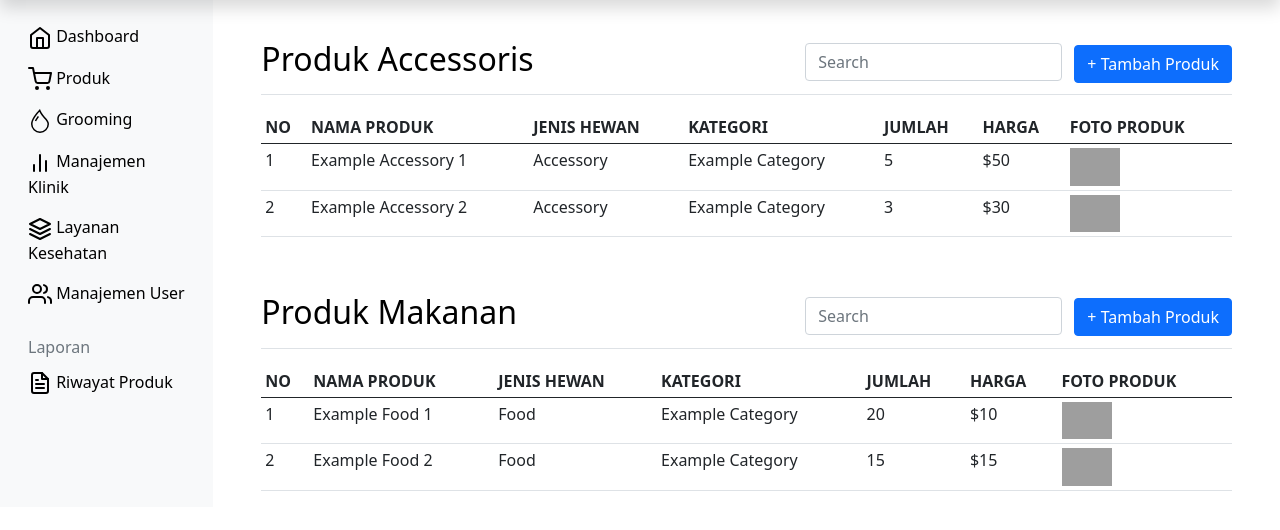
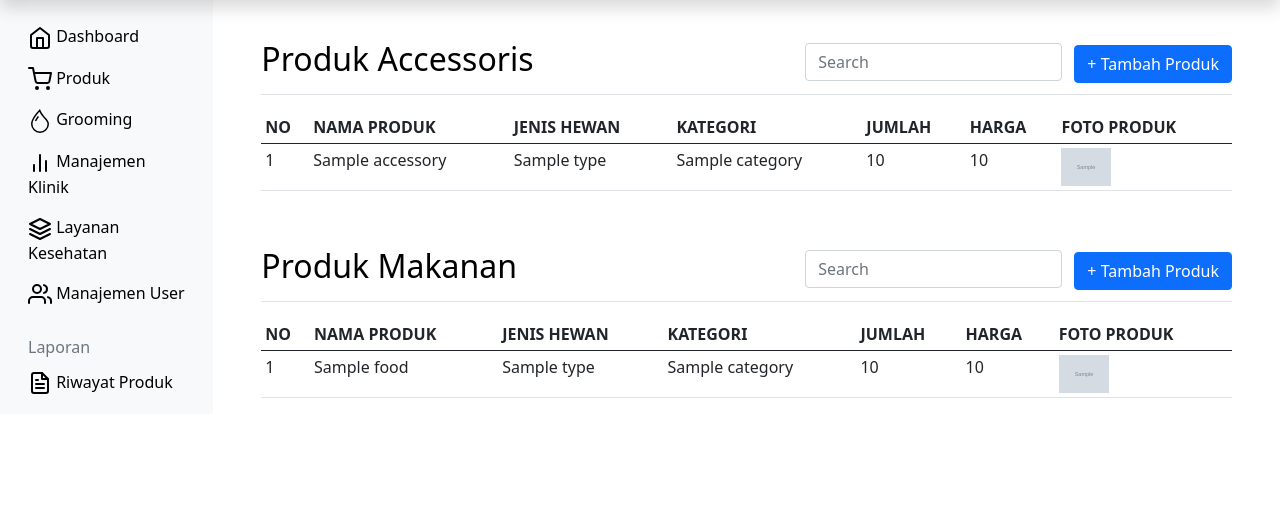
Before and after one commit to mesayuazra/CATs-Petshop, a Flask app: page /aturProduk in a window 1280 px wide. Shown: the part 65-595 px from the top of the page. Run offline with Flask 3, Linux system fonts and the light colour scheme; grey boxes marked "Sample" are stand-in pictures; a database or web service that is not in the repository returns one stand-in record (values such as "Sample title"); grey boxes are pictures that could not be loaded.

Commit message:
update dashboard produk

```diff
--- a/app.py
+++ b/app.py
@@ -5,6 +5,7 @@ from pymongo import MongoClient
 from datetime import datetime
 import os
 from werkzeug.utils import secure_filename
+from bson import ObjectId
 
 password = 'sparta'
 cxn_str = f'mongodb+srv://test:{password}@cluster0.eqimsea.mongodb.net/'
@@ -203,7 +204,68 @@ def uploaded_file(filename):
 
 @app.route('/aturProduk', methods=['GET', 'POST'])
 def aturProduk():
-    return render_template('manageProd.html')
+    accessories = list(db.accessories.find({}))
+    food = list(db.food.find({}))
+    return render_template('manageProd.html', accessories=accessories, food=food)
+@app.route('/api/add-accessory', methods=['POST'])
+def add_accessory():
+    product_name = request.form['productName']
+    product_type = request.form['productType']
+    product_category = request.form['productCategory']
+    product_quantity = int(request.form['productQuantity'])
+    product_price = float(request.form['productPrice'])
+
+    if 'productImage' in request.files:
+        product_image = request.files['productImage']
+        if product_image and allowed_file(product_image.filename):
+            filename = secure_filename(product_image.filename)
+            product_image.save(os.path.join(app.config['UPLOAD_FOLDER'], filename))
+            image_url = os.path.join(app.config['UPLOAD_FOLDER'], filename)
+        else:
+            return jsonify({'result': 'failure', 'msg': 'Invalid image format'})
+    else:
+        image_url = None
+
+    db.accessories.insert_one({
+        'name': product_name,
+        'type': product_type,
+        'category': product_category,
+        'quantity': product_quantity,
+        'price': product_price,
+        'image_url': image_url
+    })
+
+    return jsonify({'result': 'success', 'msg': 'Accessory added successfully'})
+@app.route('/api/add-food', methods=['POST'])
+def add_food():
+    product_name = request.form['productName']
+    product_type = request.form['productType']
+    product_category = request.form['productCategory']
+    product_quantity = int(request.form['productQuantity'])
+    product_price = float(request.form['productPrice'])
+
+    if 'productImage' in request.files:
+        product_image = request.files['productImage']
+        if product_image and allowed_file(product_image.filename):
+            filename = secure_filename(product_image.filename)
+            product_image.save(os.path.join(app.config['UPLOAD_FOLDER'], filename))
+            image_url = os.path.join(app.config['UPLOAD_FOLDER'], filename)
+        else:
+            return jsonify({'result': 'failure', 'msg': 'Invalid image format'})
+    else:
+        image_url = None
+
+    db.food.insert_one({
+        'name': product_name,
+        'type': product_type,
+        'category': product_category,
+        'quantity': product_quantity,
+        'price': product_price,
+        'image_url': image_url
+    })
+
+    return jsonify({'result': 'success', 'msg': 'Food added successfully'})
+
 
 @app.route('/tambahProduk', methods=['GET', 'POST'])
 def tambahProduk():
--- a/templates/manageProd.html
+++ b/templates/manageProd.html
@@ -4,10 +4,7 @@
 <head>
   <meta charset="UTF-8">
   <meta name="viewport" content="width=device-width, initial-scale=1.0">
-  <title>Document</title>
-  <script src="https://cdn.jsdelivr.net/npm/bootstrap@5.0.2/dist/js/bootstrap.bundle.min.js"
-    integrity="sha384-MrcW6ZMFYlzcLA8Nl+NtUVF0sA7MsXsP1UyJoMp4YLEuNSfAP+JcXn/tWtIaxVXM" crossorigin="anonymous">
-  </script>
+  <title>Manage Products</title>
   <link href="https://cdn.jsdelivr.net/npm/bootstrap@5.0.2/dist/css/bootstrap.min.css" rel="stylesheet"
     integrity="sha384-EVSTQN3/azprG1Anm3QDgpJLIm9Nao0Yz1ztcQTwFspd3yD65VohhpuuCOmLASjC" crossorigin="anonymous">
   <link rel="stylesheet" href="{{ url_for('static', filename='css/styleProd.css') }}">
@@ -23,7 +20,8 @@
         <h1 class="h2">Produk Accessoris</h1>
         <div>
           <input class="form-control d-inline w-auto" type="text" placeholder="Search" aria-label="Search">
-          <button class="btn btn-primary d-inline ms-2">+ Tambah Produk</button>
+          <button class="btn btn-primary d-inline ms-2" data-bs-toggle="modal" data-bs-target="#addProductModal">+
+            Tambah Produk</button>
         </div>
       </div>
       <section class="daftar-produk">
@@ -41,24 +39,18 @@
               </tr>
             </thead>
             <tbody>
+              {% for accessory in accessories %}
               <tr>
-                <td>1</td>
-                <td>Example Accessory 1</td>
-                <td>Accessory</td>
-                <td>Example Category</td>
-                <td>5</td>
-                <td>$50</td>
-                <td><img src="example-accessory.jpg" alt="Accessory Image" width="50"></td>
+                <td>{{ loop.index }}</td>
+                <td>{{ accessory.name }}</td>
+                <td>{{ accessory.type }}</td>
+                <td>{{ accessory.category }}</td>
+                <td>{{ accessory.quantity }}</td>
+                <td>{{ accessory.price }}</td>
+                <td><img src="{{ url_for('static', filename=accessory.image_url) }}" alt="Accessory Image" width="50">
+                </td>
               </tr>
-              <tr>
-                <td>2</td>
-                <td>Example Accessory 2</td>
-                <td>Accessory</td>
-                <td>Example Category</td>
-                <td>3</td>
-                <td>$30</td>
-                <td><img src="example-accessory2.jpg" alt="Accessory Image 2" width="50"></td>
-              </tr>
+              {% endfor %}
             </tbody>
           </table>
         </div>
@@ -71,7 +63,8 @@
         <h1 class="h2">Produk Makanan</h1>
         <div>
           <input class="form-control d-inline w-auto" type="text" placeholder="Search" aria-label="Search">
-          <button class="btn btn-primary d-inline ms-2">+ Tambah Produk</button>
+          <button class="btn btn-primary d-inline ms-2" data-bs-toggle="modal" data-bs-target="#addProductModal">+
+            Tambah Produk</button>
         </div>
       </div>
       <section class="daftar-produk">
@@ -89,30 +82,94 @@
               </tr>
             </thead>
             <tbody>
+              {% for food in food %}
               <tr>
-                <td>1</td>
-                <td>Example Food 1</td>
-                <td>Food</td>
-                <td>Example Category</td>
-                <td>20</td>
-                <td>$10</td>
-                <td><img src="example-food.jpg" alt="Food Image" width="50"></td>
+                <td>{{ loop.index }}</td>
+                <td>{{ food.name }}</td>
+                <td>{{ food.type }}</td>
+                <td>{{ food.category }}</td>
+                <td>{{ food.quantity }}</td>
+                <td>{{ food.price }}</td>
+                <td><img src="{{ url_for('static', filename=food.image_url) }}" alt="Food Image" width="50"></td>
               </tr>
-              <tr>
-                <td>2</td>
-                <td>Example Food 2</td>
-                <td>Food</td>
-                <td>Example Category</td>
-                <td>15</td>
-                <td>$15</td>
-                <td><img src="example-food2.jpg" alt="Food Image 2" width="50"></td>
-              </tr>
+              {% endfor %}
             </tbody>
           </table>
         </div>
       </section>
     </div>
   </div>
+
+  <!-- Modal for Adding Product -->
+  <div class="modal fade" id="addProductModal" tabindex="-1" aria-labelledby="addProductModalLabel" aria-hidden="true">
+    <div class="modal-dialog">
+      <div class="modal-content">
+        <div class="modal-header">
+          <h5 class="modal-title" id="addProductModalLabel">Tambah Produk</h5>
+          <button type="button" class="btn-close" data-bs-dismiss="modal" aria-label="Close"></button>
+        </div>
+        <div class="modal-body">
+          <form id="addProductForm">
+            <div class="mb-3">
+              <label for="productName" class="form-label">Nama Produk</label>
+              <input type="text" class="form-control" id="productName" name="productName" required>
+            </div>
+            <div class="mb-3">
+              <label for="productType" class="form-label">Jenis Hewan</label>
+              <input type="text" class="form-control" id="productType" name="productType" required>
+            </div>
+            <div class="mb-3">
+              <label for="productCategory" class="form-label">Kategori</label>
+              <input type="text" class="form-control" id="productCategory" name="productCategory" required>
+            </div>
+            <div class="mb-3">
+              <label for="productQuantity" class="form-label">Jumlah</label>
+              <input type="number" class="form-control" id="productQuantity" name="productQuantity" required>
+            </div>
+            <div class="mb-3">
+              <label for="productPrice" class="form-label">Harga</label>
+              <input type="number" class="form-control" id="productPrice" name="productPrice" required>
+            </div>
+            <div class="mb-3">
+              <label for="productImage" class="form-label">Foto Produk</label>
+              <input type="file" class="form-control" id="productImage" name="productImage">
+            </div>
+            <button type="submit" class="btn btn-primary">Tambah</button>
+          </form>
+        </div>
+      </div>
+    </div>
+  </div>
+
+  <script>
+    document.getElementById('addProductForm').addEventListener('submit', function (e) {
+      e.preventDefault();
+      const form = e.target;
+      const formData = new FormData(form);
+      const isAccessory = confirm(
+        "Apakah produk ini adalah aksesori? Tekan OK untuk aksesori, Cancel untuk makanan.");
+
+      const apiEndpoint = isAccessory ? '/api/add-accessory' : '/api/add-food';
+
+      fetch(apiEndpoint, {
+          method: 'POST',
+          body: formData
+        })
+        .then(response => response.json())
+        .then(data => {
+          if (data.result === 'success') {
+            alert('Produk berhasil ditambahkan');
+            location.reload();
+          } else {
+            alert('Gagal menambahkan produk: ' + data.msg);
+          }
+        })
+        .catch(error => {
+          console.error('Error adding product:', error);
+          alert('Terjadi kesalahan saat menambahkan produk');
+        });
+    });
+  </script>
 </body>
 
 </html>
```
Also changed, not shown: static/uploads/1.png (added), static/uploads/14.png (added), static/uploads/Screenshot_4.jpg (added), static/uploads/benjamin-voros-phIFdC6lA4E-unsplash.jpg (added), static/uploads/kemasn.jpg (added).
